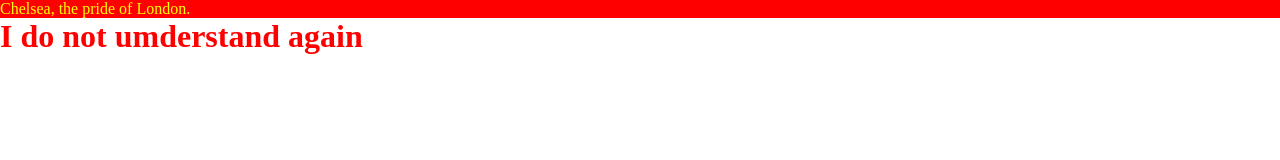
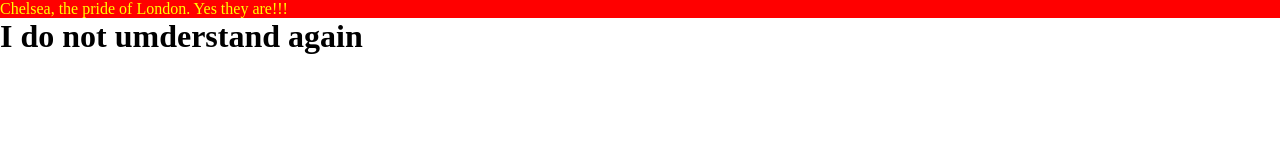
Before and after one commit to Taiwo-Adeoluwa/new-git, a website: page index.html in a window 1280 px wide. Drawn offline with Linux system fonts and the light colour scheme.

Commit message:
come on guys

```diff
--- a/index.css
+++ b/index.css
@@ -9,5 +9,5 @@ p{
 }
 
 h1{
-    color: red;
+    color:  black;
 }
--- a/index.html
+++ b/index.html
@@ -7,7 +7,7 @@
     <link rel="stylesheet" href="index.css">
 </head>
 <body>
-    <p>Chelsea, the pride of London.</p>
+    <p>Chelsea, the pride of London. Yes they are!!!</p>
     <h1>I do not umderstand again</h1>
 </body>
 </html>
```
